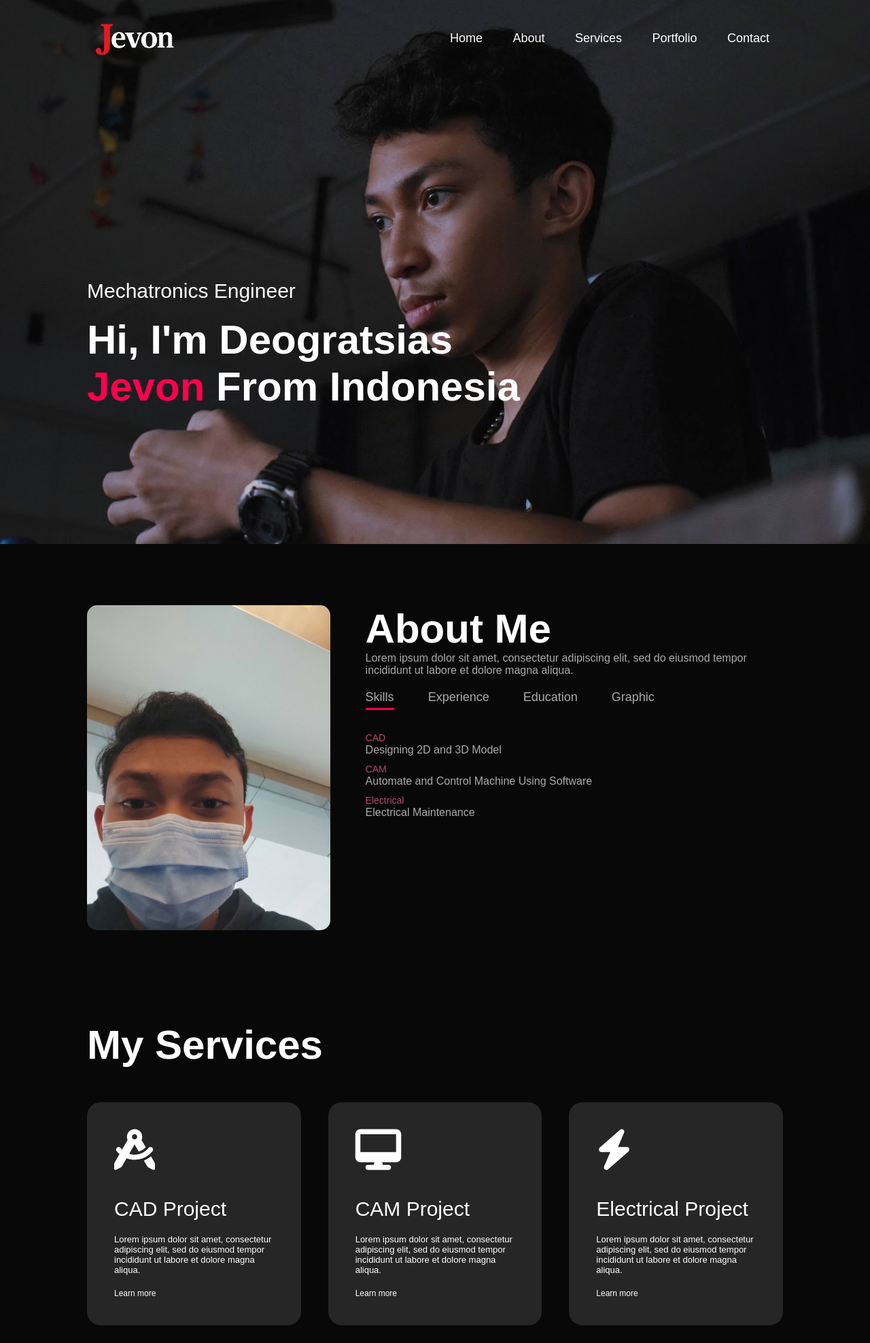
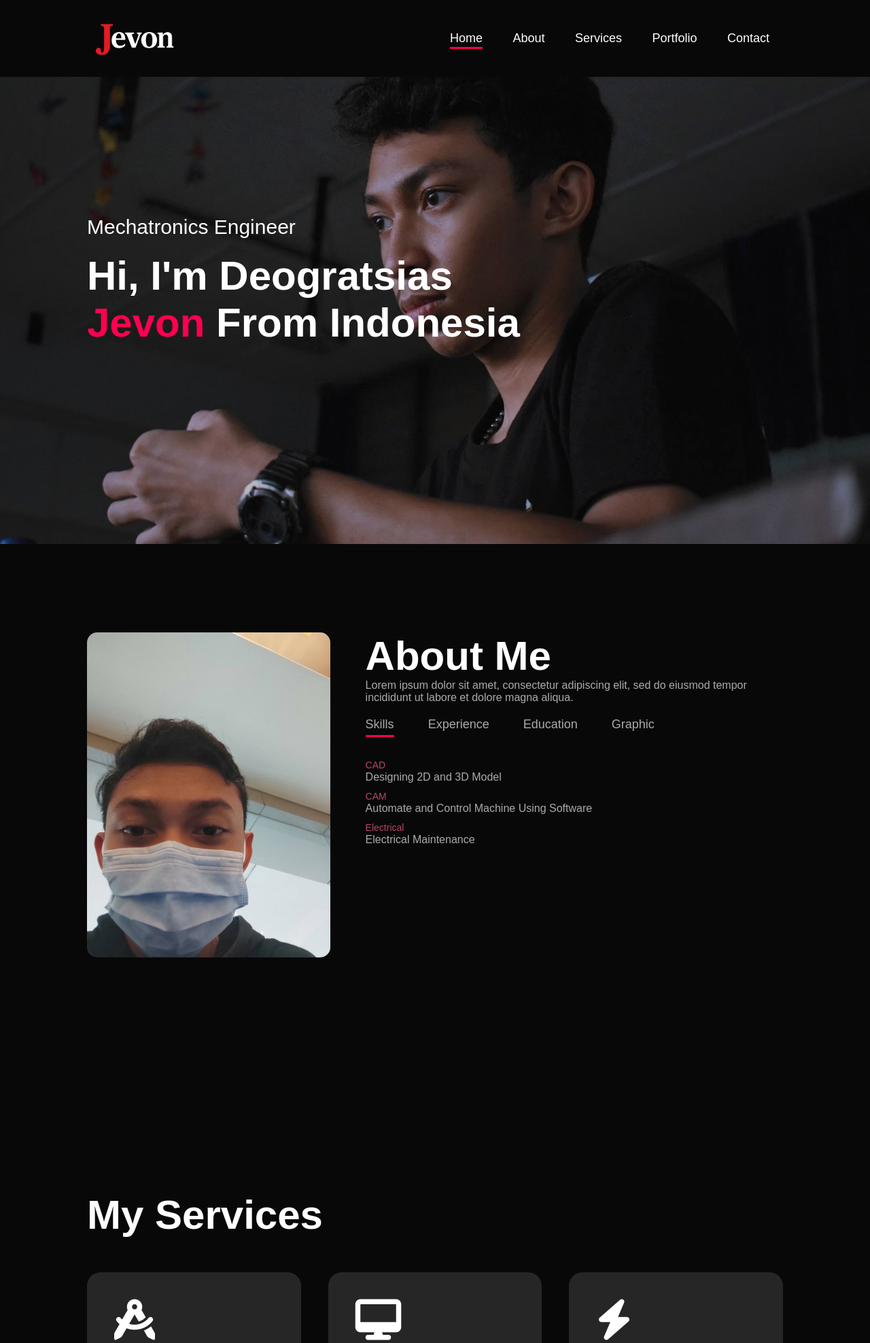
Before and after one commit to dePauloo/Web-Portfolio-PHP, a PHP site: page / in a window 1280 px wide. Shown: the top 1975 px of the page at 68% size. Run offline with PHP 8.4, Linux system fonts and the light colour scheme; some libraries are stand-ins or nearby versions.

Commit message:
Web Portfolio

```diff
--- a/asset/css/style.css
+++ b/asset/css/style.css
@@ -26,9 +26,24 @@
   align-items: center;
   justify-content: space-between;
   flex-wrap: wrap;
+  position: fixed;
+  top: 0;
+  left: 0;
+  width: 100%;
+  background: #080808; /* transparan */
+  padding: 10px 10%;
+  z-index: 1000;
+  transition: background 0.3s;
 }
+#header,
+#about,
+#services,
+#portfolio,
+#Contact {
+  scroll-margin-top: 40px;
 .logo{
   width: 140px;
+}
 }
 nav ul li{
   display: inline-block;
@@ -54,6 +69,9 @@
 nav ul li a:hover::after{
   width: 100%;
 }
+nav ul li a.active::after {
+  width: 100%;
+}
 .header-text{
   margin-top: 30%;
   font-size: 30px;
@@ -68,7 +86,7 @@
 
 /* -------------------- about -------------------- */
 #about{
-  padding: 80px 0;
+  padding: 120px 0;
   color: #ababab;
 }
 .row{
@@ -132,7 +150,7 @@
 
 /* -------------------- services -------------------- */
 #services{
-  padding: 30px 0;
+  padding: 200px 0;
 }
 .services-list{
   display: grid;
@@ -171,7 +189,7 @@
 
 /* -------------------- portfolio -------------------- */
 #portfolio{
-  padding: 50px 0;
+  padding: 120px 0;
 }
 .work-list{
   display: grid;
@@ -356,9 +374,12 @@
     cursor: pointer;
   }
   .sub-title{
+    padding: 10px;
     font-size: 40px;
+
   }
   .about-col-1, .about-col-2{
+    padding: 0px, 0;
     flex-basis: 100%;
   }
   .about-col-1{
@@ -370,8 +391,10 @@
   .tab-links{
     font-size: 16px;
     margin-right: 20px;
+    margin-bottom: 5px;
   }
   .contact-left, .contact-right{
+    margin-top: 62px;
     flex-basis: 100%;
   }
   .copyright{
@@ -387,8 +410,8 @@
 .chart-container {
   width: 100%;
   max-width: 500px;
-  margin: 40px auto;
+  margin: 20px auto;
   background: #1a1a1a;
-  padding: 20px;
-  border-radius: 15px;
+  padding: 10px;
+  border-radius: 20px;
 }
--- a/index.html
+++ b/index.html
@@ -1,21 +1,23 @@
 <!DOCTYPE html>
 <html lang="en">
+
 <head>
     <meta charset="UTF-8">
     <meta name="viewport" content="width=device-width, initial-scale=1.0">
     <title>Deogratsias Jevon</title>
     <link rel="stylesheet" href="css/style.css">
     <script src="https://kit.fontawesome.com/16b2a527f8.js" crossorigin="anonymous"></script>
-    <!-- Tambahkan Chart.js -->
+    <!-- Chart.js -->
     <script src="https://cdn.jsdelivr.net/npm/chart.js"></script>
 </head>
+
 <body>
     <div id="header">
         <div class="container">
             <nav>
                 <img src="img/Coba_Baru.png" class="logo">
                 <ul id="sidemenu">
-                    <li><a href="#header">Home</a></li>
+                    <li><a href="#header" class="active">Home</a></li>
                     <li><a href="#about">About</a></li>
                     <li><a href="#services">Services</a></li>
                     <li><a href="#portfolio">Portfolio</a></li>
@@ -40,7 +42,8 @@
                 </div>
                 <div class="about-col-2">
                     <h1 class="sub-title">About Me</h1>
-                    <p>Lorem ipsum dolor sit amet, consectetur adipiscing elit, sed do eiusmod tempor incididunt ut labore et dolore magna aliqua.</p>
+                    <p>Lorem ipsum dolor sit amet, consectetur adipiscing elit, sed do eiusmod tempor incididunt ut
+                        labore et dolore magna aliqua.</p>
                     <div class="tab-titles">
                         <p class="tab-links active-link" onclick="opentab('skills')">Skills</p>
                         <p class="tab-links" onclick="opentab('experience')">Experience</p>
@@ -87,19 +90,22 @@
                 <div>
                     <i class="fa-solid fa-compass-drafting"></i>
                     <h2>CAD Project</h2>
-                    <p>Lorem ipsum dolor sit amet, consectetur adipiscing elit, sed do eiusmod tempor incididunt ut labore et dolore magna aliqua.</p>
+                    <p>Lorem ipsum dolor sit amet, consectetur adipiscing elit, sed do eiusmod tempor incididunt ut
+                        labore et dolore magna aliqua.</p>
                     <a href="#">Learn more</a>
                 </div>
                 <div>
                     <i class="fa-solid fa-desktop"></i>
                     <h2>CAM Project</h2>
-                    <p>Lorem ipsum dolor sit amet, consectetur adipiscing elit, sed do eiusmod tempor incididunt ut labore et dolore magna aliqua.</p>
+                    <p>Lorem ipsum dolor sit amet, consectetur adipiscing elit, sed do eiusmod tempor incididunt ut
+                        labore et dolore magna aliqua.</p>
                     <a href="#">Learn more</a>
                 </div>
                 <div>
                     <i class="fa-solid fa-bolt"></i>
                     <h2>Electrical Project</h2>
-                    <p>Lorem ipsum dolor sit amet, consectetur adipiscing elit, sed do eiusmod tempor incididunt ut labore et dolore magna aliqua.</p>
+                    <p>Lorem ipsum dolor sit amet, consectetur adipiscing elit, sed do eiusmod tempor incididunt ut
+                        labore et dolore magna aliqua.</p>
                     <a href="#">Learn more</a>
                 </div>
             </div>
@@ -115,7 +121,8 @@
                     <img src="img/Work 1.jpg" alt="work1">
                     <div class="layer">
                         <h3>Tool Box Design</h3>
-                        <p>A container for holding, organizing, and carrying tools, though the term can also refer to a collection of specialized tools for a particular task.</p>
+                        <p>A container for holding, organizing, and carrying tools, though the term can also refer to a
+                            collection of specialized tools for a particular task.</p>
                         <a href="#"><i class="fa-solid fa-arrow-up-right-from-square"></i></a>
                     </div>
                 </div>
@@ -131,7 +138,8 @@
                     <img src="img/EWiring.jpg" alt="work3">
                     <div class="layer">
                         <h3>Electrical Wiring</h3>
-                        <p>Installation of insulated conductive cables and devices like switches, outlets, and distribution boards.</p>
+                        <p>Installation of insulated conductive cables and devices like switches, outlets, and
+                            distribution boards.</p>
                         <a href="#"><i class="fa-solid fa-arrow-up-right-from-square"></i></a>
                     </div>
                 </div>
@@ -146,12 +154,15 @@
             <div class="row">
                 <div class="contact-left">
                     <h1 class="sub-title">Contact Me</h1>
-                    <p><i class="fa-solid fa-inbox"></i> blablabla@gmail.com</p>
-                    <p><i class="fa-solid fa-phone"></i> +62 812 2222 3333</p>
+                    <p><i class="fa-solid fa-inbox"></i> de.paulo234@gmail.com</p>
+                    <p><i class="fa-solid fa-phone"></i> +62 812 2784 1975</p>
                     <div class="social-icons">
                         <a href="https://line.me/ti/p/alamf8mirM"><i class="fa-brands fa-line"></i></a>
-                        <a href="https://www.instagram.com/vdepauloo?igsh=MTMwamc1M2lqYXowaw=="><i class="fa-brands fa-instagram"></i></a>
-                        <a href="https://www.linkedin.com/in/deogratsias-jevon-ivander-arethusa-0b1676284?utm_source=share&utm_campaign=share_via&utm_content=profile&utm_medium=android_app"><i class="fa-brands fa-linkedin"></i></a>
+                        <a href="https://www.instagram.com/vdepauloo?igsh=MTMwamc1M2lqYXowaw=="><i
+                                class="fa-brands fa-instagram"></i></a>
+                        <a
+                            href="https://www.linkedin.com/in/deogratsias-jevon-ivander-arethusa-0b1676284?utm_source=share&utm_campaign=share_via&utm_content=profile&utm_medium=android_app"><i
+                                class="fa-brands fa-linkedin"></i></a>
                     </div>
                     <a href="img/CV Example.pdf" download class="btn btn2">Download CV</a>
                 </div>
@@ -170,89 +181,7 @@
             <p>Copyright © Deogratsias Jevon 2025</p>
         </div>
     </div>
+    <script src="js/script.js"></script>
+</body>
 
-    <!-- -------------------- scripts -------------------- -->
-    <script>
-        var tablinks = document.getElementsByClassName("tab-links");
-        var tabcontents = document.getElementsByClassName("tab-contents");
-
-        function opentab(tabname){
-            for(tablink of tablinks){
-                tablink.classList.remove("active-link");
-            }
-            for(tabcontent of tabcontents){
-                tabcontent.classList.remove("active-tab");
-            }
-            event.currentTarget.classList.add("active-link");
-            document.getElementById(tabname).classList.add("active-tab");
-        }
-    </script>
-
-    <script>
-        var sidemeu = document.getElementById("sidemenu");
-
-        function openmenu(){
-            sidemeu.style.right = "0";
-        }
-        function closemenu(){
-            sidemeu.style.right = "-200px";
-        }
-    </script>
-
-    <script>
-        const scriptURL = 'https://script.google.com/macros/s/AKfycbwu7_lHRLxnEcCCCkfv8osN0tiSZl62_iuFyg5RKG-rzHarX4mhY2-gJgDYtVVKXa_e/exec'
-        const form = document.forms['submit-to-google-sheet']
-        const msg = document.getElementById("msg")
-
-        form.addEventListener('submit', e => {
-            e.preventDefault()
-            fetch(scriptURL, { method: 'POST', body: new FormData(form)})
-                .then(response => {
-                    msg.innerHTML = "Message sent successfully"
-                    setTimeout(function() {
-                        msg.innerHTML = ""
-                    }, 5000)
-                    form.reset()
-                })
-                .catch(error => console.error('Error!', error.message))
-        })
-    </script>
-
-    <!-- -------------------- Chart Radar Script -------------------- -->
-    <script>
-        const ctx = document.getElementById('skillRadarChart');
-
-        new Chart(ctx, {
-            type: 'radar',
-            data: {
-                labels: ['CAD', 'CAM', 'Electrical', 'Programming', 'Design'],
-                datasets: [{
-                    label: 'Skill Level',
-                    data: [90, 90, 85, 70, 75],
-                    fill: true,
-                    backgroundColor: 'rgba(255, 0, 79, 0.2)',
-                    borderColor: '#ff004f',
-                    pointBackgroundColor: '#ff004f',
-                    borderWidth: 2
-                }]
-            },
-            options: {
-                scales: {
-                    r: {
-                        angleLines: { color: '#444' },
-                        grid: { color: '#666' },
-                        pointLabels: { color: '#fff', font: { size: 14 } },
-                        suggestedMin: 0,
-                        suggestedMax: 100
-                    }
-                },
-                plugins: {
-                    legend: {
-                        labels: { color: '#fff' }
-                    }
-                }
-            }
-        });
-    </script>
-</body>
 </html>
```
Also changed, not shown: asset/js/script.js (+94 -9 lines).
